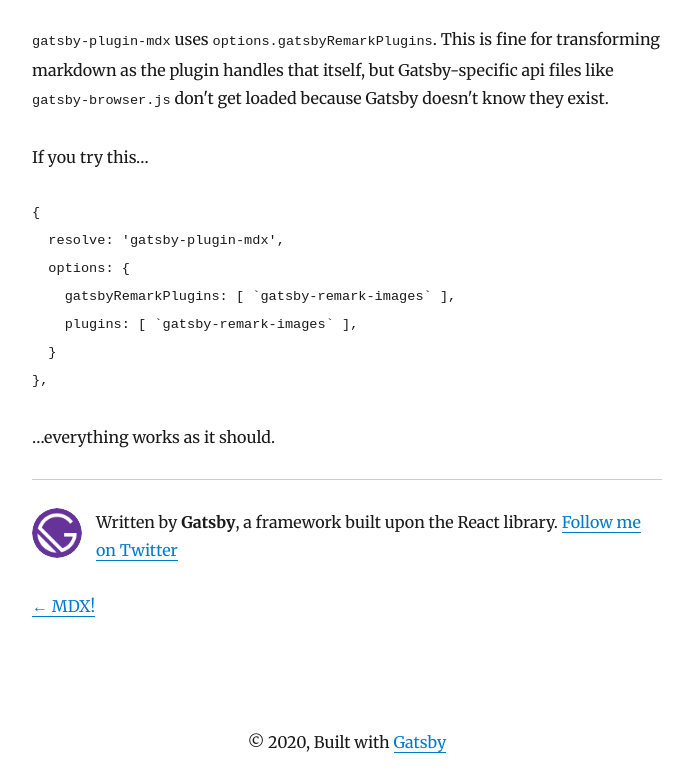
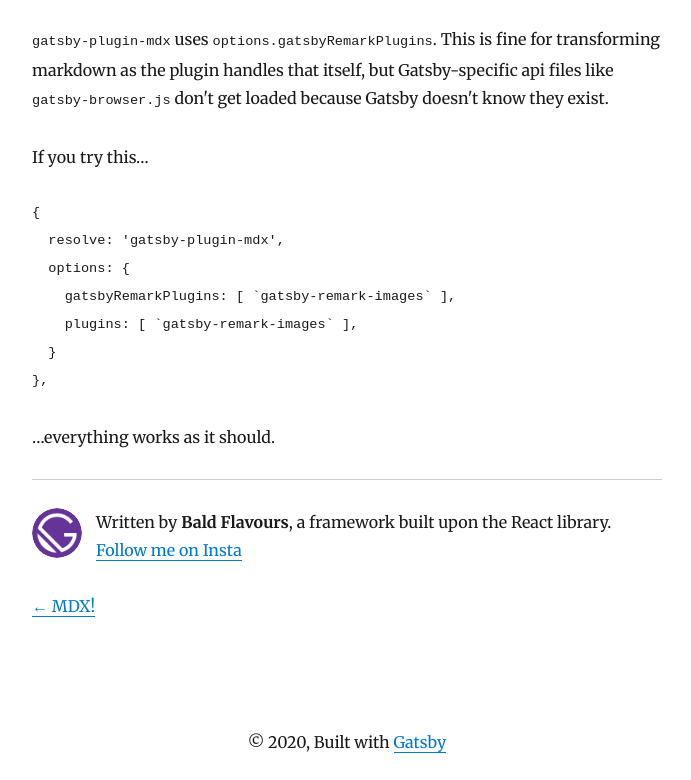
Before and after one commit to rowanlg/bald-flavours-v1, a Gatsby site: page /blog/awesome-images/ in a window 1280 px wide. Shown: the part 1077-1857 px from the top of the page, without its empty margins (293-984 px from the left). Built offline with nearby package versions, Linux system fonts and the light colour scheme; Gatsby itself is replaced by a stand-in of ours; some packages are replaced by stand-ins of ours; code samples lack their colours.

Commit message:
First Commit

```diff
--- a/gatsby-config.js
+++ b/gatsby-config.js
@@ -1,12 +1,12 @@
 module.exports = {
   siteMetadata: {
     // edit below
-    title: `Gatsby Starter Personal Blog`,
-    author: `Gatsby`,
-    description: `A starter personal blog with styled components, dark mode, and Netlify CMS.`,
-    siteUrl: `https://gatsby-starter-blog-demo.netlify.com/`,
+    title: `Bald Flavours`,
+    author: `Bald Flavours`,
+    description: `I love food more than you do`,
+    siteUrl: `https://baldflavours.com/`,
     social: {
-      twitter: `gatsbyjs`,
+      instagram: `baldflavours`,
     },
   },
   plugins: [
--- a/src/components/bio.js
+++ b/src/components/bio.js
@@ -37,8 +37,8 @@
               Written by <strong>{author}</strong>, a framework built upon the
               React library.
               {` `}
-              <a href={`https://twitter.com/${social.twitter}`}>
-                Follow me on Twitter
+              <a href={`https://instagram.com/${social.instagram}`}>
+                Follow me on Insta
               </a>
             </p>
           </Container>
@@ -61,7 +61,7 @@
       siteMetadata {
         author
         social {
-          twitter
+          instagram
         }
       }
     }
--- a/static/admin/config.yml
+++ b/static/admin/config.yml
@@ -1,6 +1,6 @@
 backend:
-  name: github
-  repo: thomaswang/gatsby-personal-starter-blog
+  name: bald-flavours
+  repo: rowanlg/bald-flavours-v1
 
 media_folder: content/assets
 public_folder: ../assets
```
Also changed, not shown: package.json (+4 -4 lines).
